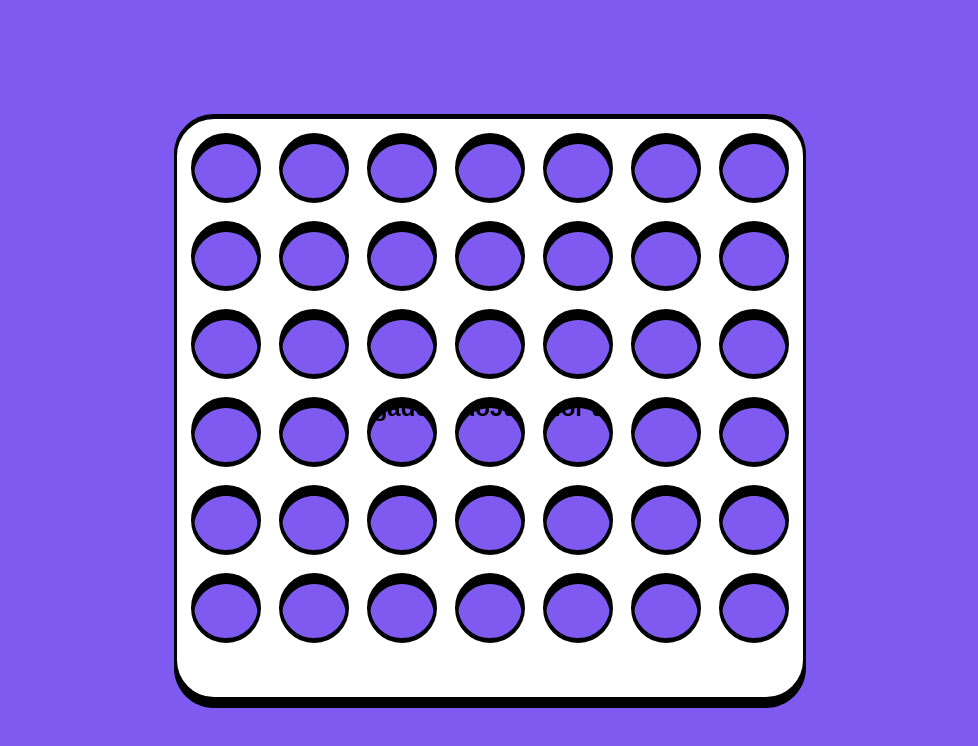
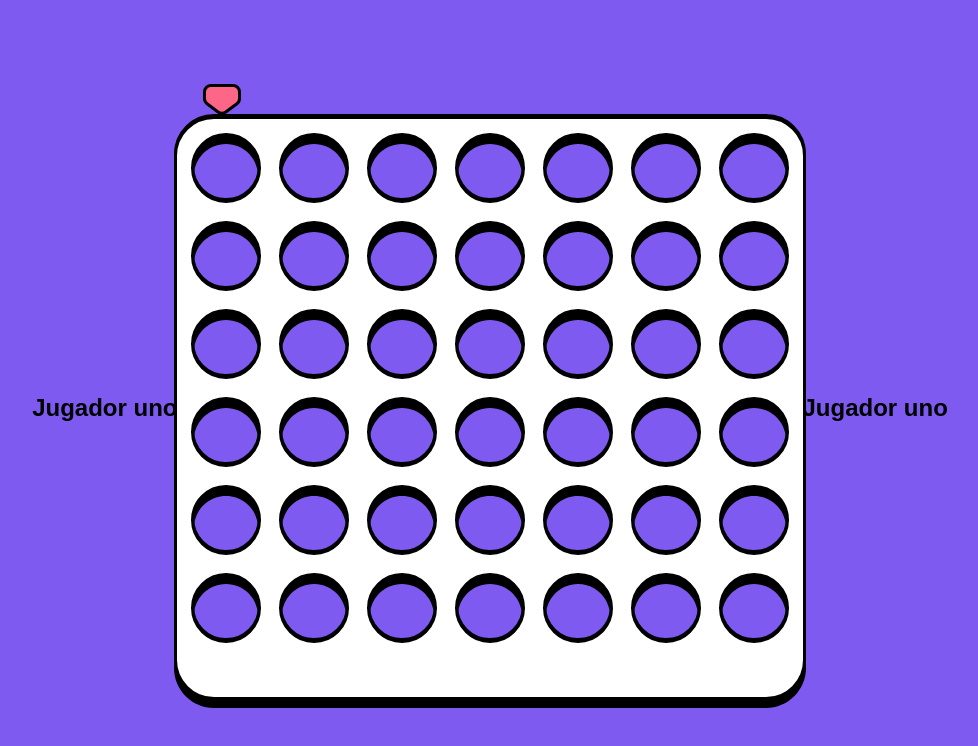
Before and after one commit to krosul/connect-four-game, a React (Vite) app: page / in a window 1280 px wide. Both pictures are taken after a click on the button "Jugar". Shown: the top 746 px of the page, without its empty margins (158-1136 px from the left). Built offline with nearby package versions, Linux system fonts and the light colour scheme; a web font is replaced by a local one.

Commit message:
working in board game

```diff
--- a/src/components/Board/PlayBoard.module.css
+++ b/src/components/Board/PlayBoard.module.css
@@ -0,0 +1,53 @@
+.container {
+  position: absolute;
+  overflow: hidden;
+  grid-template-columns: repeat(7, minmax(0, 1fr));
+  grid-template-rows: repeat(6, minmax(0, 1fr));
+  width: 97.6%;
+  height: 90%;
+  padding-top: 12px;
+  /* padding-left: 2.5px; */
+  inset: 0;
+  display: grid;
+  place-content: center;
+  justify-items: center;
+  align-items: center;
+  justify-content: center;
+  align-content: center;
+  z-index: 30;
+}
+.container-cell {
+  position: relative;
+  top: 50%;
+  left: 50%;
+  transform: translate(-50%, -50%);
+  display: grid;
+  justify-items: center;
+}
+.container-cell > svg {
+  animation: slide-in 1s ease-out;
+  /* position: relative;
+  top: 50%;
+  left: 50%;
+  transform: translate(-50%, -50%);
+  z-index: 25; */
+}
+@keyframes slide-in {
+  0% {
+    transform: translateY(-650%);
+  }
+  100% {
+    transform: translateY(0);
+  }
+}
+@keyframes fade-in {
+  0% {
+    opacity: 0;
+  }
+  55% {
+    opacity: 0;
+  }
+  100% {
+    opacity: 1;
+  }
+}
--- /dev/null
+++ b/src/components/Board/PlayBoard.tsx
@@ -0,0 +1,36 @@
+import {ReactComponent as CounterRed} from '../../assets/counter-red-large.svg';
+import {ReactComponent as CounterYellow} from '../../assets/counter-yellow-large.svg';
+
+import styles from './PlayBoard.module.css';
+const PlayBoard = ({gameState}: FillBoardProps) => {
+  return (
+    <div className={styles.container}>
+      {gameState.map((row, i) =>
+        row.map((cell, j) =>
+          cell === 1 ? (
+            <div className={styles['container-cell']} key={`${i},${j}`}>
+              <CounterRed />
+              {/* {inFocusedDiscs(i, j) && (
+                <div className="absolute animate-fade-in  inset-0 m-auto -top-1 border-[6px] rounded-full border-white w-5 h-5 tablet:w-8 tablet:h-8"></div>
+              )} */}
+            </div>
+          ) : cell === -1 ? (
+            <div className={styles['container-cell']} key={`${i},${j}`}>
+              <CounterYellow />
+              {/* {inFocusedDiscs(i, j) && (
+                <div className="absolute animate-fade-in  inset-0 m-auto -top-1 border-[6px] rounded-full border-white w-8 h-8"></div>
+              )}{" "} */}
+            </div>
+          ) : (
+            <div key={`${i},${j}`}></div>
+          )
+        )
+      )}
+    </div>
+  );
+};
+type FillBoardProps = {
+  gameState: number[][];
+  // focusedDiscs: number[][];
+};
+export default PlayBoard;
--- a/src/components/Play/Play.module.css
+++ b/src/components/Play/Play.module.css
@@ -1,14 +1,13 @@
 .container {
-  position: absolute;
-  inset: 0;
+  position: relative;
   display: grid;
   grid-template-columns: repeat(7, minmax(0, 1fr));
   gap: 5px;
-  width: 600px;
+  width: 625px;
   height: 594px;
-  top: 50%;
-  left: 50%;
-  transform: translate(-50%, -50%);
+  /* top: 50%;
+  left: 50%; */
+  inset: 0;
 }
 .buttons {
   height: 100%;
@@ -16,10 +15,12 @@
   background-color: transparent;
   cursor: pointer;
   border: none;
+  z-index: 500;
 }
 .containerAll {
   display: flex;
   width: fit-content;
+  height: fit-content;
   justify-content: space-between;
   align-items: center;
   position: relative;
@@ -29,12 +30,14 @@
   top: 50%;
   left: 50%;
   transform: translate(-50%, -50%);
+  z-index: 35;
 }
 .black-background {
   position: absolute;
-  top: 55%;
+  top: 50.5%;
   left: 50%;
   transform: translate(-50%, -50%);
+  z-index: 20;
 }
 .cardPlayer {
   /* padding: 12px;
--- a/src/components/Play/Play.tsx
+++ b/src/components/Play/Play.tsx
@@ -1,42 +1,17 @@
 import {ReactComponent as BackgroundWhite} from '../../assets/board-layer-white-large.svg';
 import {ReactComponent as BackgroundBlack} from '../../assets/board-layer-black-large.svg';
 import {useEffect, useState} from 'react';
-import {Card} from './Card';
 import styles from './Play.module.css';
-type playersI = 'one' | 'two';
-let arr = Array.from({length: 42}, (_, i) => ({selectedBy: '', position: i}));
-interface DataI {
-  selectedBy: string;
-  position: number;
-}
+import PlayBoard from '../Board/PlayBoard';
+import {ithAvailable, makeMove} from '../../utils';
+import Marker from '../marker/Marker';
+
+const NEWGAME: number[][] = new Array(6).fill(new Array(7).fill(0));
+
 export const Play = () => {
-  const [data, setData] = useState<DataI[]>([]);
-  const [turnPlayer, setTurnPlayer] = useState<playersI>('one');
-  useEffect(() => {
-    setData(arr);
-  }, []);
-  useEffect(() => {
-    isWinner();
-  }, [data]);
-
-  const selectData = (i: number, player: number) => {
-    const changeData = [...data];
-    changeData[i].selectedBy = turnPlayer;
-    setData(changeData);
-    setTurnPlayer(turnPlayer === 'one' ? 'two' : 'one');
-  };
-  const isWinner = () => {
-    const limitHigher = 42;
-    const limitLower = 0;
-    let winner = '';
-    let selecteds: DataI[] = [];
-    data.forEach((dataS) => {
-      if (dataS.selectedBy) {
-        selecteds.push(dataS);
-      }
-    });
-    console.log(selecteds);
-  };
+  const [gameState, setGameState] = useState(NEWGAME);
+  const [playerOneTurn, setPlayerOneTurn] = useState(true);
+  const [hoverTo, setHoverTo] = useState(0);
   return (
     <div className={styles.containerAll}>
       <section className={styles.cardPlayer}>
@@ -44,8 +19,9 @@ export const Play = () => {
       </section>
       <BackgroundBlack className={styles['black-background']} />
       <BackgroundWhite className={styles['white-background']} />
-
       <div className={styles.container}>
+        <Marker isPlayerOneTurn={playerOneTurn} hoverTo={hoverTo} />
+        <PlayBoard gameState={gameState} />
         {new Array(7).fill(0).map((col, i) => (
           <button
             // disabled={
@@ -53,7 +29,7 @@ export const Play = () => {
             //   Boolean(isGameEnded) ||
             //   (!isPlayer1Turn && isAgainstCPU)
             // }
-            // onMouseEnter={() => setHoveringOver(i)}
+            onMouseEnter={() => setHoverTo(i)}
             // key={i}
             className={styles.buttons}
             onClick={() => {
@@ -67,7 +43,14 @@ export const Play = () => {
       </section>
     </div>
   );
-  function handleOnClick(j: number): any {
+  function handleOnClick(j: number) {
     console.log(j);
+    let i = ithAvailable(gameState, j) as number;
+    const [newGameState] = makeMove(gameState, playerOneTurn, i, j);
+    setGameState(newGameState);
+    getTurn();
+  }
+  function getTurn(): void {
+    setPlayerOneTurn(!playerOneTurn);
   }
 };
--- /dev/null
+++ b/src/components/marker/Marker.module.css
@@ -0,0 +1,13 @@
+.container {
+  position: absolute;
+  top: -32px;
+  left: 25px;
+  transition-property: transform;
+  transition-timing-function: cubic-bezier(0.4, 0, 0.2, 1);
+  transition-duration: 150ms;
+}
+.container > * {
+  transition-property: transform;
+  transition-timing-function: cubic-bezier(0.4, 0, 0.2, 1);
+  transition-duration: 150ms;
+}
--- /dev/null
+++ b/src/components/marker/Marker.tsx
@@ -0,0 +1,24 @@
+import {ReactComponent as MarkerRed} from '../../assets/marker-red.svg';
+import {ReactComponent as MarkerYellow} from '../../assets/marker-yellow.svg';
+
+import styles from './Marker.module.css';
+
+function Marker({isPlayerOneTurn, hoverTo}: MarkerProps) {
+  console.log(hoverTo);
+
+  return (
+    <div
+      className={styles.container}
+      style={{transform: `translateX(${90.5 * hoverTo}px)`}}
+    >
+      {isPlayerOneTurn ? <MarkerRed /> : <MarkerYellow />}
+    </div>
+  );
+}
+
+type MarkerProps = {
+  isPlayerOneTurn: boolean;
+  hoverTo: number;
+};
+export default Marker;
+//84.8
--- /dev/null
+++ b/src/utils.ts
@@ -0,0 +1,23 @@
+export function ithAvailable(gameState: number[][], j: number) {
+  for (let index = gameState.length - 1; index >= 0; index--) {
+    if (gameState[index][j] == 0) {
+      return index;
+    }
+  }
+}
+export function makeMove(
+  gameState: number[][],
+  isPlayer1Turn: boolean,
+  i: number,
+  j: number
+): [number[][], boolean, number, number] {
+  const newGameState = [];
+  for (let index = gameState.length - 1; index >= 0; index--) {
+    const newRow = [...gameState[index]];
+    if (index === i) {
+      newRow[j] = isPlayer1Turn ? 1 : -1;
+    }
+    newGameState.push(newRow);
+  }
+  return [newGameState.reverse(), isPlayer1Turn, i, j];
+}
```
Also changed, not shown: src/components/Board/PlayBoard.ts (deleted).
